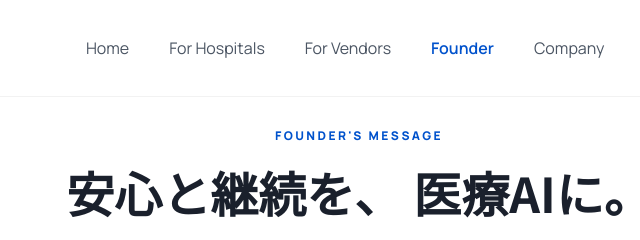
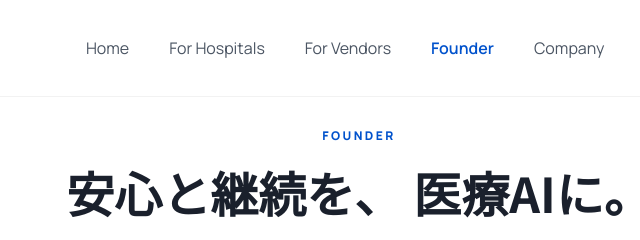
Before and after one commit to cursorvers/cursorvers-inc, a plain HTML site: page message.html in a window 1280 px wide. Shown: the top 240 px of the page, 281-921 px from the left. Drawn offline with nearby package versions, Linux system fonts and the light colour scheme.

Commit message:
chore: normalize founder labeling

```diff
--- a/message.html
+++ b/message.html
@@ -11,7 +11,7 @@
       gtag('config', 'G-TX3Y6G4XWJ');
     </script>
     <meta name="viewport" content="width=device-width, initial-scale=1.0">
-    <title>Founder's Message | Cursorvers</title>
+    <title>Founder | Cursorvers</title>
     <script src="https://cdn.tailwindcss.com"></script>
     <link href="https://fonts.googleapis.com/css2?family=Noto+Sans+JP:wght@300;400;500;700&family=Manrope:wght@400;600;800&display=swap" rel="stylesheet">
     <link rel="stylesheet" href="https://cdnjs.cloudflare.com/ajax/libs/font-awesome/6.4.0/css/all.min.css">
@@ -64,7 +64,7 @@
     <main class="pt-32 pb-24 px-6">
         <div class="max-w-4xl mx-auto">
             <div class="text-center mb-16">
-                <span class="text-brand-blue text-xs font-bold tracking-[0.2em] uppercase font-en block mb-6">Founder's Message</span>
+                <span class="text-brand-blue text-xs font-bold tracking-[0.2em] uppercase font-en block mb-6">Founder</span>
                 <h1 class="text-4xl md:text-5xl font-bold mt-6 leading-tight">
                     安心と継続を、<br class="md:hidden">
                     <span class="whitespace-nowrap">医療AIに。</span>
```
Also changed, not shown: index.html (+1 -1 lines).
